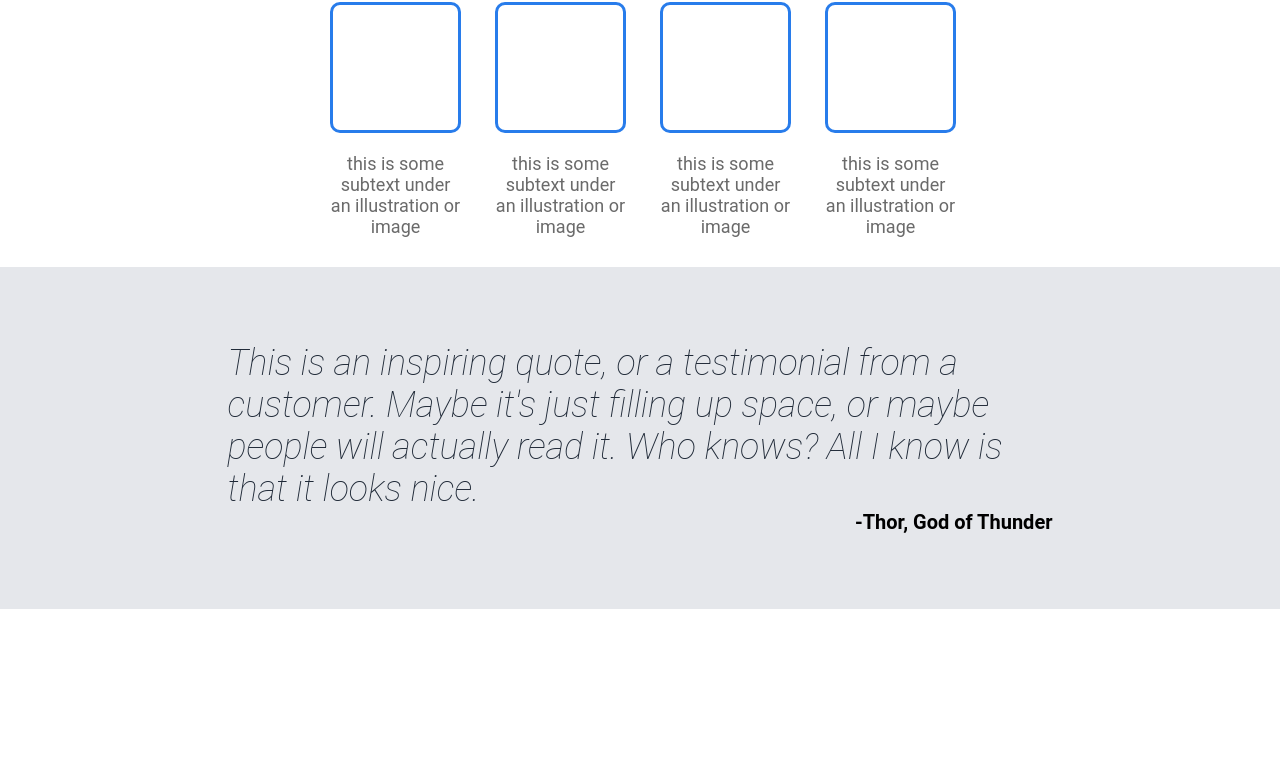
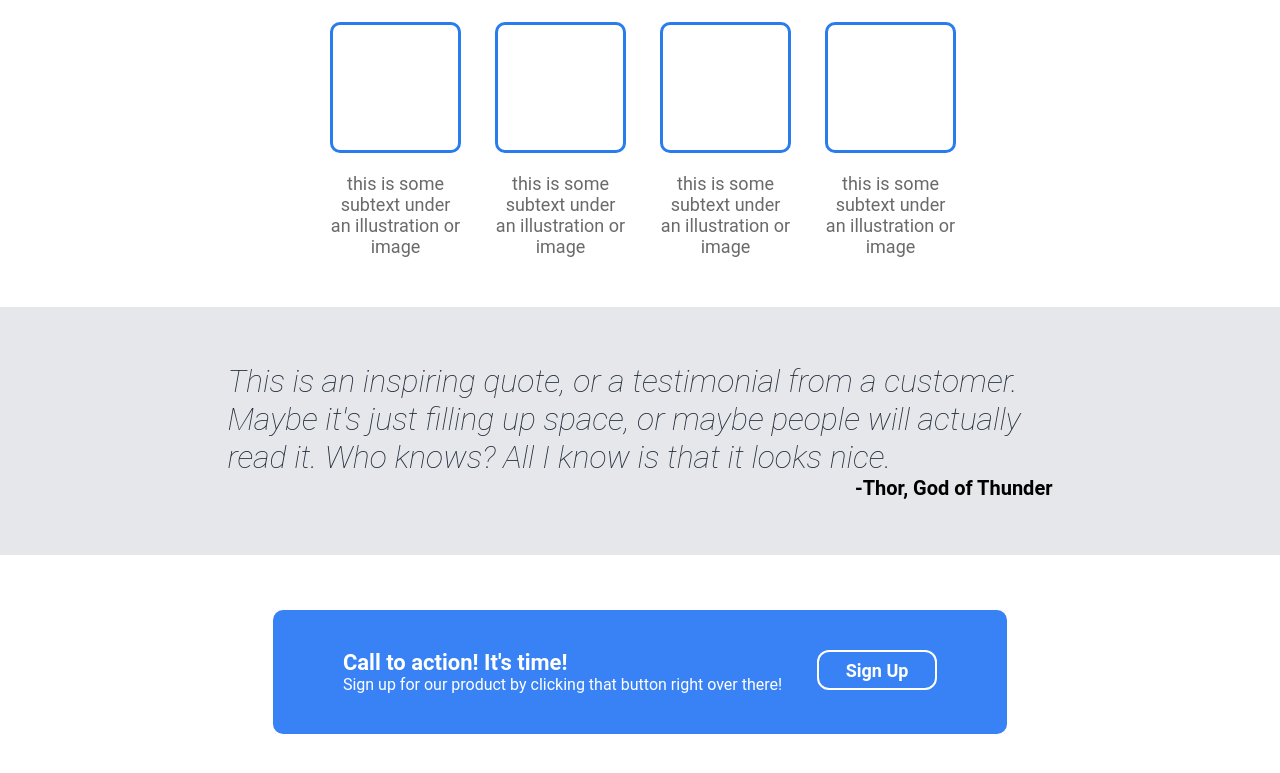
Before and after one commit to shub2726/landing-page, a plain HTML site: page index.html in a window 1280 px wide. Shown: the part 579-1352 px from the top of the page. Before the commit the page ends 1188 px from the top, so only its background shows below. Drawn offline with Linux system fonts and the light colour scheme.

Commit message:
Add CSS for section 4

```diff
--- a/index.html
+++ b/index.html
@@ -70,7 +70,18 @@
         </div>
 
         <div class="sign-up-section">
-
+            <div class="signup-box">
+                <div class="signup-texts">
+                    <div class="signup-title">
+                        Call to action! It's time!
+                    </div>
+                    <div class="signup-subtext">
+                        Sign up for our product by clicking that button
+                        right over there!
+                    </div>
+                </div>
+                <button class="sign-up">Sign Up</button>
+            </div>
         </div>
     </body>
 </html>
--- a/styles.css
+++ b/styles.css
@@ -34,7 +34,7 @@ button {
     font-weight: bold;
     font-size: 18px;
     width: 120px;
-    border: none;
+    border: 2px solid white;
 }
 
 .header-logo{
@@ -90,7 +90,7 @@ body {
 .random-info {
     display: flex;
     flex-direction: column;
-    padding: 30px;
+    padding: 50px;
     align-items: center;
     gap: 30px;
 }
@@ -123,13 +123,13 @@ body {
 
 .quote {
     background-color: #E5E7EB;
-    padding: 75px;
+    padding: 55px;
     display: flex;
     flex-direction: column;
 }
 
 .quote-text {
-    font-size: 36px;
+    font-size: 32px;
     font-style: italic;
     font-weight: lighter;
     color: #1F2937;
@@ -144,3 +144,28 @@ body {
     width: 825px;
     text-align: right;
 }
+
+.sign-up-section {
+    padding: 55px;
+    display: flex;
+    justify-content: center;
+}
+
+.signup-box {
+    display: flex;
+    background-color: #3882F6;
+    padding: 40px 70px;
+    border-radius: 10px;
+    justify-content: space-evenly;
+    gap: 35px;
+}
+
+.signup-title {
+    font-size: 22px;
+    color: white;
+    font-weight: bolder;
+}
+
+.signup-subtext {
+    color:white;
+}
```
